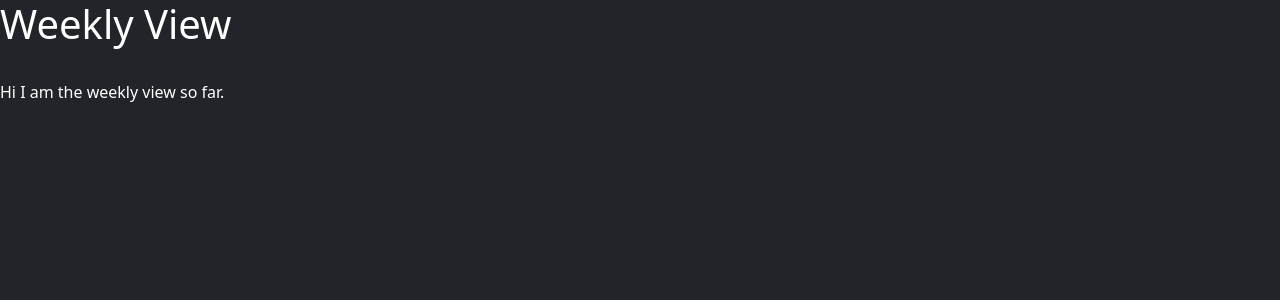
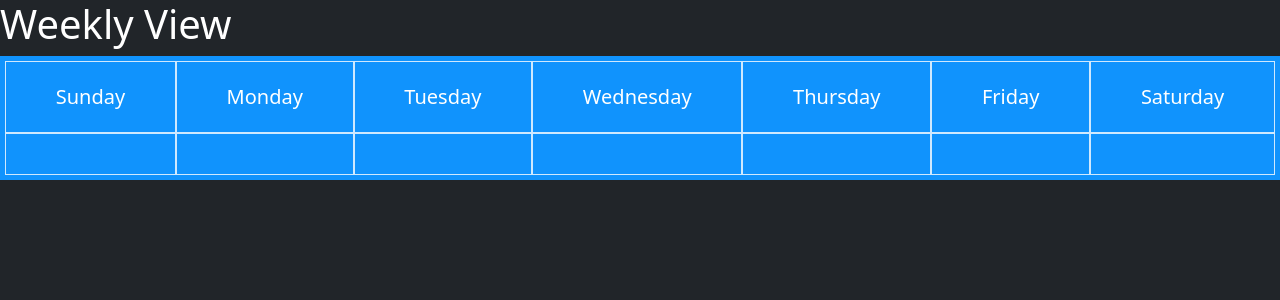
Before and after one commit to NAPF1/Meal-Planner, a Flask app: template templates/index.html in a window 1280 px wide. Shown: the top 300 px of the page. Run offline with Flask 3, Linux system fonts and the light colour scheme; the template is opened without the code that fills it, so the values that code supplies are empty; some libraries are stand-ins or nearby versions.

Commit message:
First 7 day calendar view

```diff
--- a/main.py
+++ b/main.py
@@ -39,7 +39,7 @@ print(calories)
 
 @app.route('/')
 def home():
-    return render_template('index.html')
+    return render_template('index.html', meals=meals_info)
 
 
 # @app.route('/list')
--- a/templates/index.html
+++ b/templates/index.html
@@ -6,10 +6,38 @@
     <meta name="viewport" content="width=device-width, initial-scale=1.0">
     <title>Meal Planner</title>
     {{ bootstrap.load_css() }}
+<style>
+.grid-container {
+  display: grid;
+  grid-template-columns: auto auto auto auto auto auto auto;
+  background-color: #1093fd;
+  padding: 5px;
+}
+.grid-item {
+  border: 1px solid rgba(255, 255, 255, 0.8);
+  padding: 20px;
+  font-size: 20px;
+  text-align: center;
+}
+</style>
 </head>
 <body class="bg-dark text-white">
     <h1>Weekly View</h1>
-    <br>
-    Hi I am the weekly view so far.
+    <div class="grid-container">
+        <div class="grid-item">Sunday</div>
+        <div class="grid-item">Monday</div>
+        <div class="grid-item">Tuesday</div>
+        <div class="grid-item">Wednesday</div>
+        <div class="grid-item">Thursday</div>
+        <div class="grid-item">Friday</div>
+        <div class="grid-item">Saturday</div>
+        <div class="grid-item">{{meals[0]['name']}}</div>
+        <div class="grid-item">{{meals[1]['name']}}</div>
+        <div class="grid-item">{{meals[2]['name']}}</div>
+        <div class="grid-item">{{meals[3]['name']}}</div>
+        <div class="grid-item">{{meals[4]['name']}}</div>
+        <div class="grid-item">{{meals[5]['name']}}</div>
+        <div class="grid-item">{{meals[6]['name']}}</div>
+    </div>
 </body>
 </html>
```
